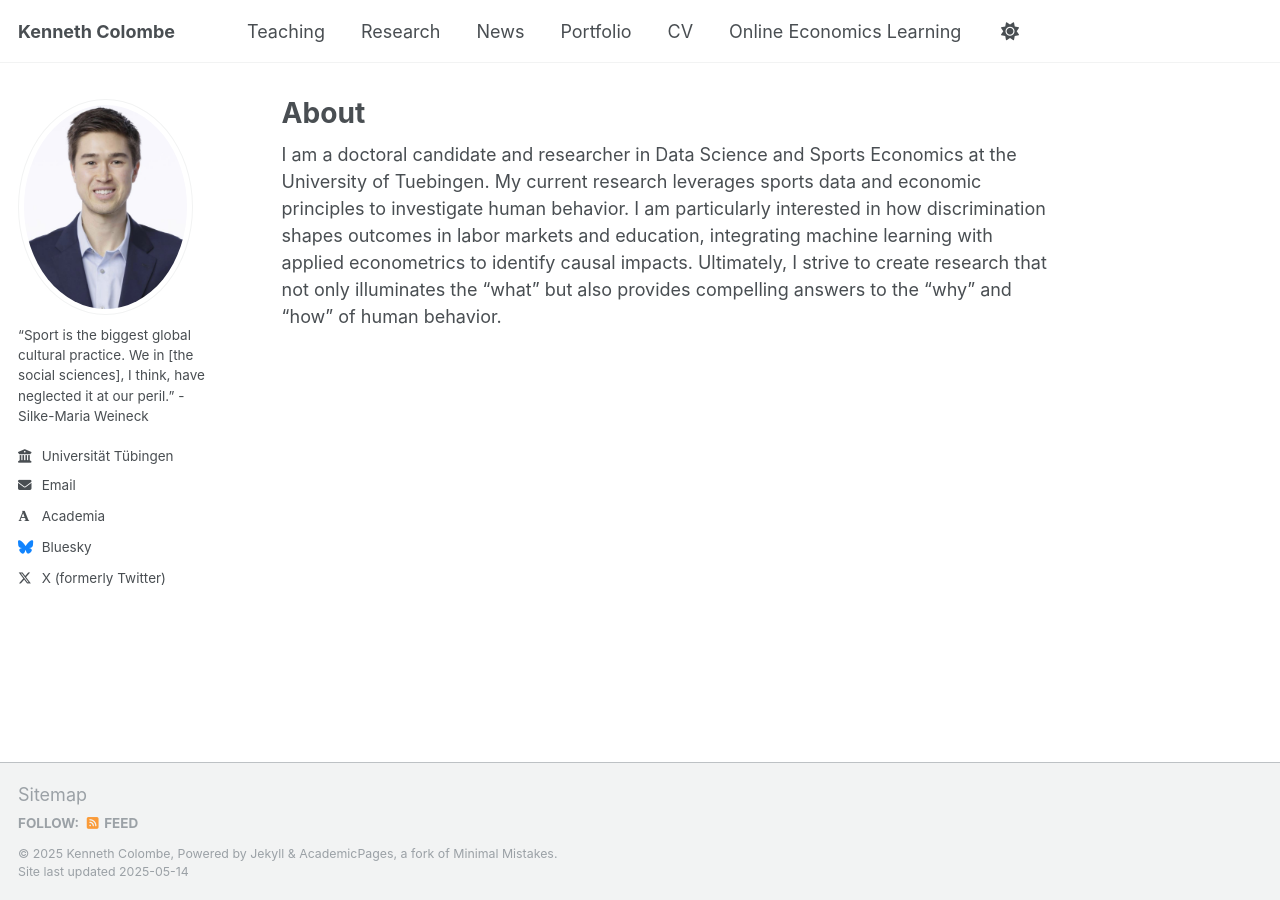
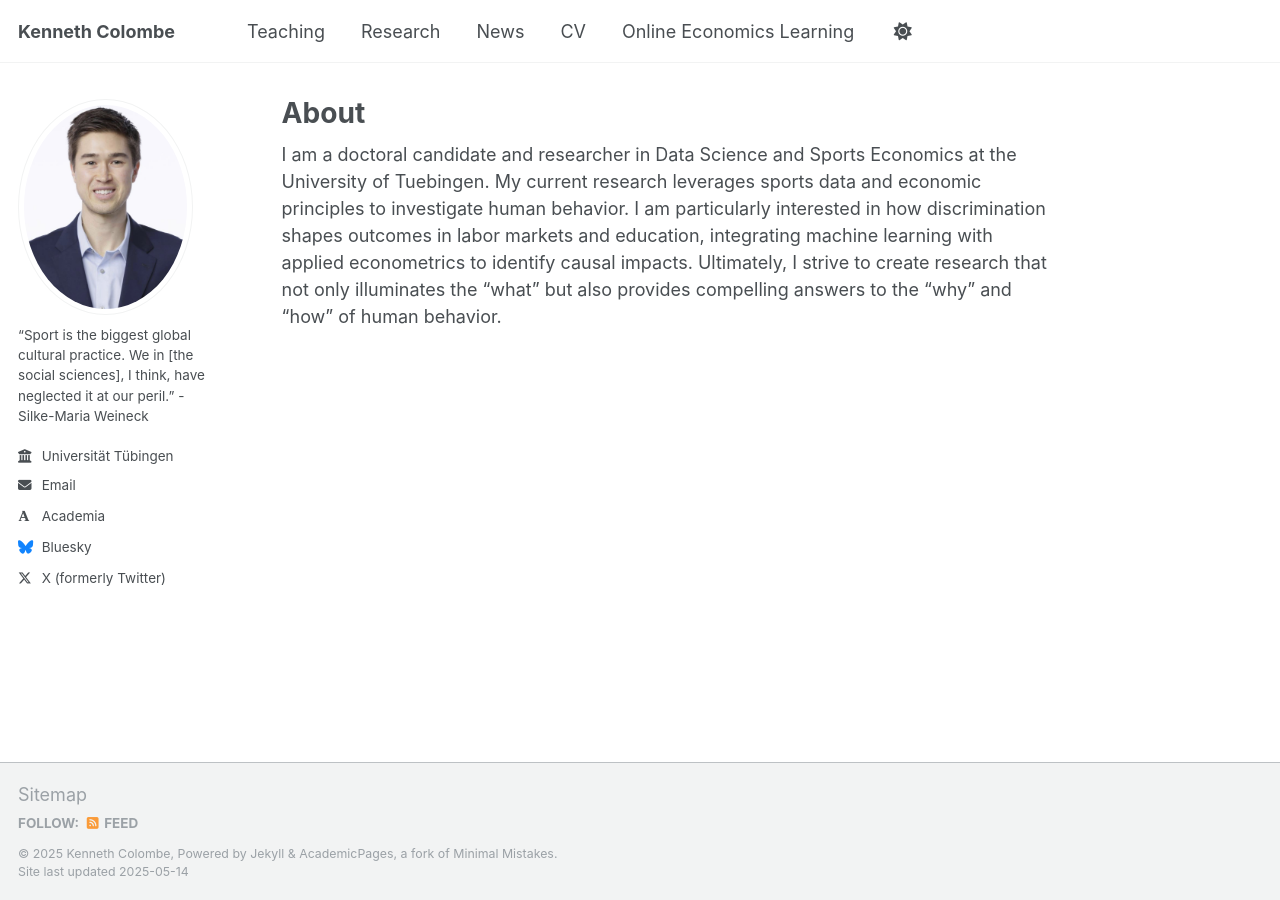
Before and after one commit to kcolombe/kcolombe.github.io, a Jekyll site: the page built from _pages/about.md, in a window 1280 px wide. Built offline with Jekyll 4.4.1, drawn with Linux system fonts in a browser that asks for light colours; some web fonts are replaced.

Commit message:
Update navigation.yml

```diff
--- a/_data/navigation.yml
+++ b/_data/navigation.yml
@@ -12,13 +12,10 @@ main:
     url: /teaching/
 
   - title: "Research"
-    url: /research/
+    url: /publications/
 
   - title: "News"
     url: /news/
-
-  - title: "Portfolio"
-    url: /portfolio/
 
   - title: "CV"
     url: /cv/
```
